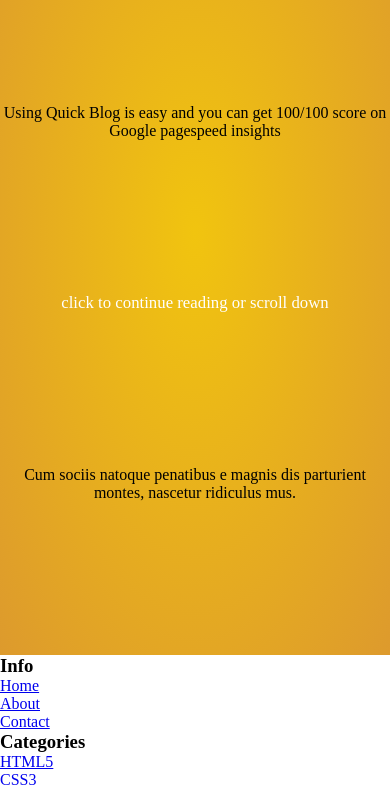
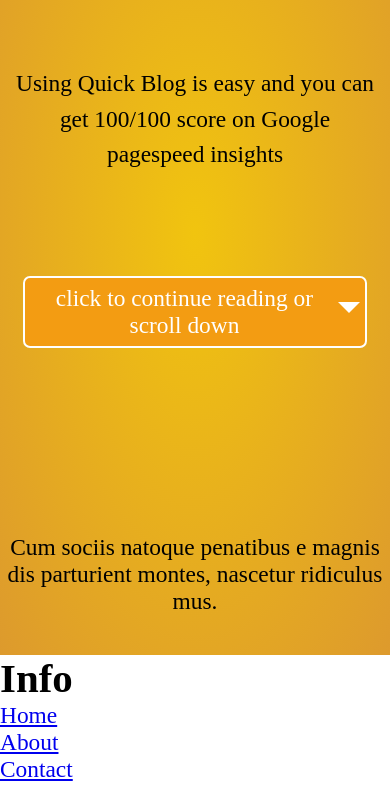
Before and after one commit to Marco981/quick-blog, a website: page src/index.pug in a window 390 px wide. Shown: the part 189-974 px from the top of the page. Drawn offline with nearby package versions, Linux system fonts and the light colour scheme; files that its build step writes are made by us from their sources; a web font is replaced by a local one.

Commit message:
small implementations on the landing page on mobile

```diff
--- a/src/_component/config/color.scss
+++ b/src/_component/config/color.scss
@@ -1,3 +1,4 @@
 $color-buttercup :#f1c40f;
 $color-golden-grass:#dd9a2d;
 $color-white:#fff;
+$color-buttercup1:#f39c12;
--- /dev/null
+++ b/src/_component/config/font.scss
@@ -0,0 +1,56 @@
+/* cyrillic-ext */
+@font-face {
+    font-family: 'Open Sans';
+    font-style: normal;
+    font-weight: 400;
+    src: local('Open Sans Regular'), local('OpenSans-Regular'), url(https://fonts.gstatic.com/s/opensans/v15/K88pR3goAWT7BTt32Z01mxJtnKITppOI_IvcXXDNrsc.woff2) format('woff2');
+    unicode-range: U+0460-052F, U+1C80-1C88, U+20B4, U+2DE0-2DFF, U+A640-A69F, U+FE2E-FE2F;
+  }
+  /* cyrillic */
+  @font-face {
+    font-family: 'Open Sans';
+    font-style: normal;
+    font-weight: 400;
+    src: local('Open Sans Regular'), local('OpenSans-Regular'), url(https://fonts.gstatic.com/s/opensans/v15/RjgO7rYTmqiVp7vzi-Q5URJtnKITppOI_IvcXXDNrsc.woff2) format('woff2');
+    unicode-range: U+0400-045F, U+0490-0491, U+04B0-04B1, U+2116;
+  }
+  /* greek-ext */
+  @font-face {
+    font-family: 'Open Sans';
+    font-style: normal;
+    font-weight: 400;
+    src: local('Open Sans Regular'), local('OpenSans-Regular'), url(https://fonts.gstatic.com/s/opensans/v15/LWCjsQkB6EMdfHrEVqA1KRJtnKITppOI_IvcXXDNrsc.woff2) format('woff2');
+    unicode-range: U+1F00-1FFF;
+  }
+  /* greek */
+  @font-face {
+    font-family: 'Open Sans';
+    font-style: normal;
+    font-weight: 400;
+    src: local('Open Sans Regular'), local('OpenSans-Regular'), url(https://fonts.gstatic.com/s/opensans/v15/xozscpT2726on7jbcb_pAhJtnKITppOI_IvcXXDNrsc.woff2) format('woff2');
+    unicode-range: U+0370-03FF;
+  }
+  /* vietnamese */
+  @font-face {
+    font-family: 'Open Sans';
+    font-style: normal;
+    font-weight: 400;
+    src: local('Open Sans Regular'), local('OpenSans-Regular'), url(https://fonts.gstatic.com/s/opensans/v15/59ZRklaO5bWGqF5A9baEERJtnKITppOI_IvcXXDNrsc.woff2) format('woff2');
+    unicode-range: U+0102-0103, U+0110-0111, U+1EA0-1EF9, U+20AB;
+  }
+  /* latin-ext */
+  @font-face {
+    font-family: 'Open Sans';
+    font-style: normal;
+    font-weight: 400;
+    src: local('Open Sans Regular'), local('OpenSans-Regular'), url(https://fonts.gstatic.com/s/opensans/v15/u-WUoqrET9fUeobQW7jkRRJtnKITppOI_IvcXXDNrsc.woff2) format('woff2');
+    unicode-range: U+0100-024F, U+0259, U+1E00-1EFF, U+20A0-20AB, U+20AD-20CF, U+2C60-2C7F, U+A720-A7FF;
+  }
+  /* latin */
+  @font-face {
+    font-family: 'Open Sans';
+    font-style: normal;
+    font-weight: 400;
+    src: local('Open Sans Regular'), local('OpenSans-Regular'), url(https://fonts.gstatic.com/s/opensans/v15/cJZKeOuBrn4kERxqtaUH3VtXRa8TVwTICgirnJhmVJw.woff2) format('woff2');
+    unicode-range: U+0000-00FF, U+0131, U+0152-0153, U+02BB-02BC, U+02C6, U+02DA, U+02DC, U+2000-206F, U+2074, U+20AC, U+2122, U+2212, U+2215;
+  }
--- a/src/_component/layout/layout.scss
+++ b/src/_component/layout/layout.scss
@@ -7,24 +7,58 @@
 
 html,
 body {
-    height: 100%
+    height: 100%;
+    font-family: "Open Sans"
 }
+
+html { font-size: 6vw; }
+
+@media screen and (min-width: 25em){
+    html { font-size: calc( 16px + (24 - 16) * (100vw - 400px) / (800 - 400) ); }
+  }
 
 .welcome {
     height: 100%;
     display: flex;
     flex-wrap: wrap;
     justify-content: center;
+    align-items: center;
     text-align: center;
     background: radial-gradient(ellipse, $color-buttercup, $color-golden-grass);
 
     h1 {
         color: $color-white;
-        font-size: 3.8125rem;
     }
-    a {
+
+    .welcome-description {
+        line-height: 1.5;
+        padding: 0 0.5rem;
+    }
+    a.scroll-down {
         color: $color-white;
         text-decoration: none;
-        font-size: 1.05rem;
+        font-size: 1rem;
+        border: 0.1rem solid $color-white;
+        padding: 0.3rem 0.6rem;
+        border-radius: 0.3rem;
+        margin: 1rem;
+        position: relative;
+        background-color: $color-buttercup1;
+        padding-right: 1.5rem;
+        &:hover {
+            border: 0.1rem solid $color-buttercup;
+        }
+        &:after {
+            content: "";
+            display: block;
+            width: 0px;
+            height: 0px;
+            border-top: 0.5rem solid $color-white;
+            border-left: 0.5rem solid transparent;
+            border-right: 0.5rem solid transparent;
+            position:absolute;
+            right: 0.2rem;
+            top: 1rem;
+        }
     }
 }
--- /dev/null
+++ b/src/_component/layout/typography.scss
@@ -0,0 +1,23 @@
+h1 {
+    font-size: 2.5rem;
+}
+
+h2{
+    font-size: 2rem;
+}
+
+h3 {
+    font-size: 1.75rem;
+}
+
+h4 {
+    font-size: 1.5rem;
+}
+
+h5 {
+    font-size: 1.25rem;
+}
+
+h6 {
+    font-size: 1rem;
+}
--- a/src/index.pug
+++ b/src/index.pug
@@ -8,7 +8,7 @@
 block content
         .welcome
                 h1=title
-                p=description
-                a(href="#continue") click to continue reading or scroll down
+                p.welcome-description=description
+                a.scroll-down(href="#continue") click to continue reading or scroll down
                 #continue
                 p.lead Cum sociis natoque penatibus e magnis dis parturient montes, nascetur ridiculus mus.
--- a/src/style.scss
+++ b/src/style.scss
@@ -1,2 +1,4 @@
 @import "_component/config/color";
 @import "_component/layout/layout";
+@import "_component/config/font";
+@import "_component/layout/typography";
```
